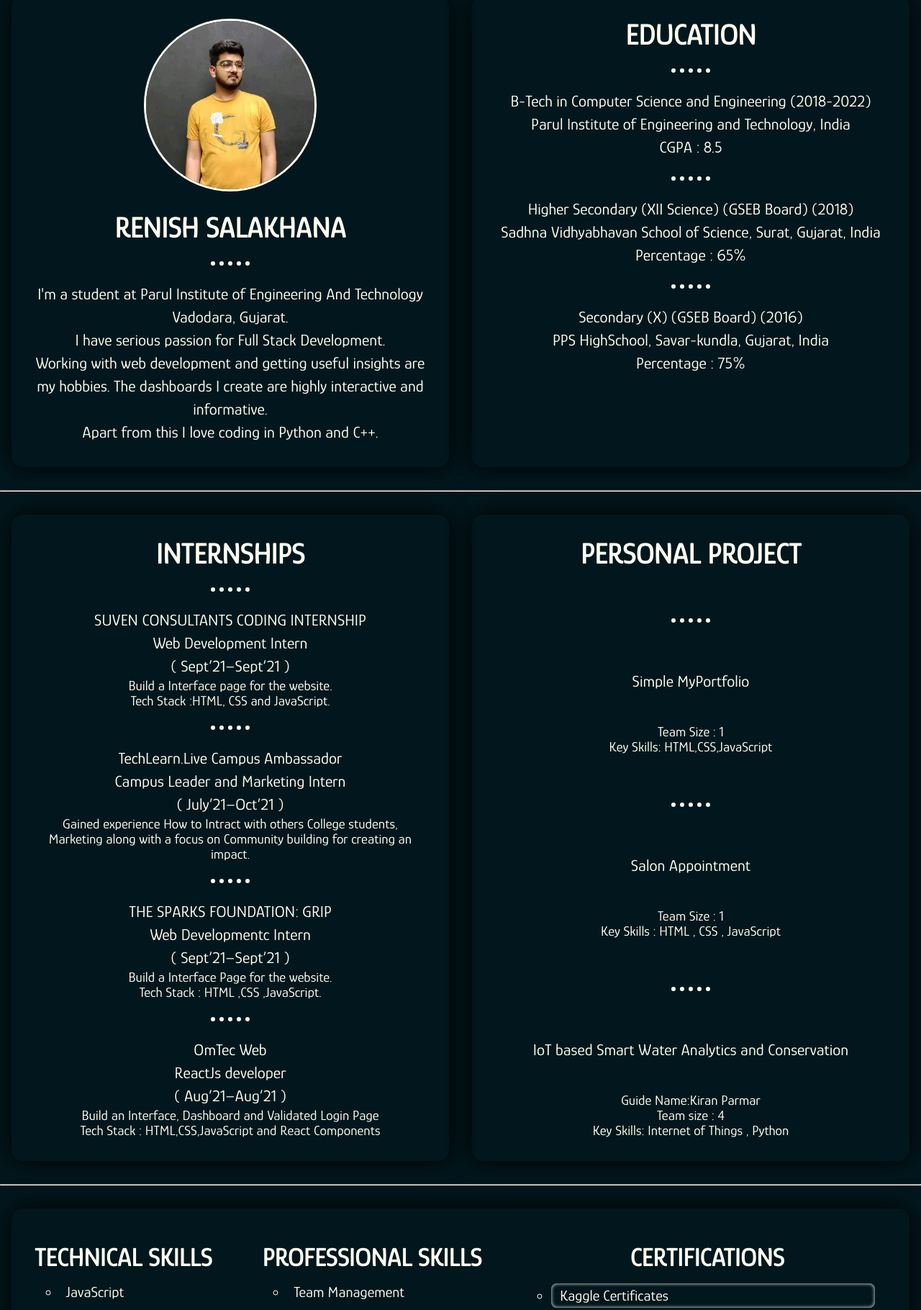
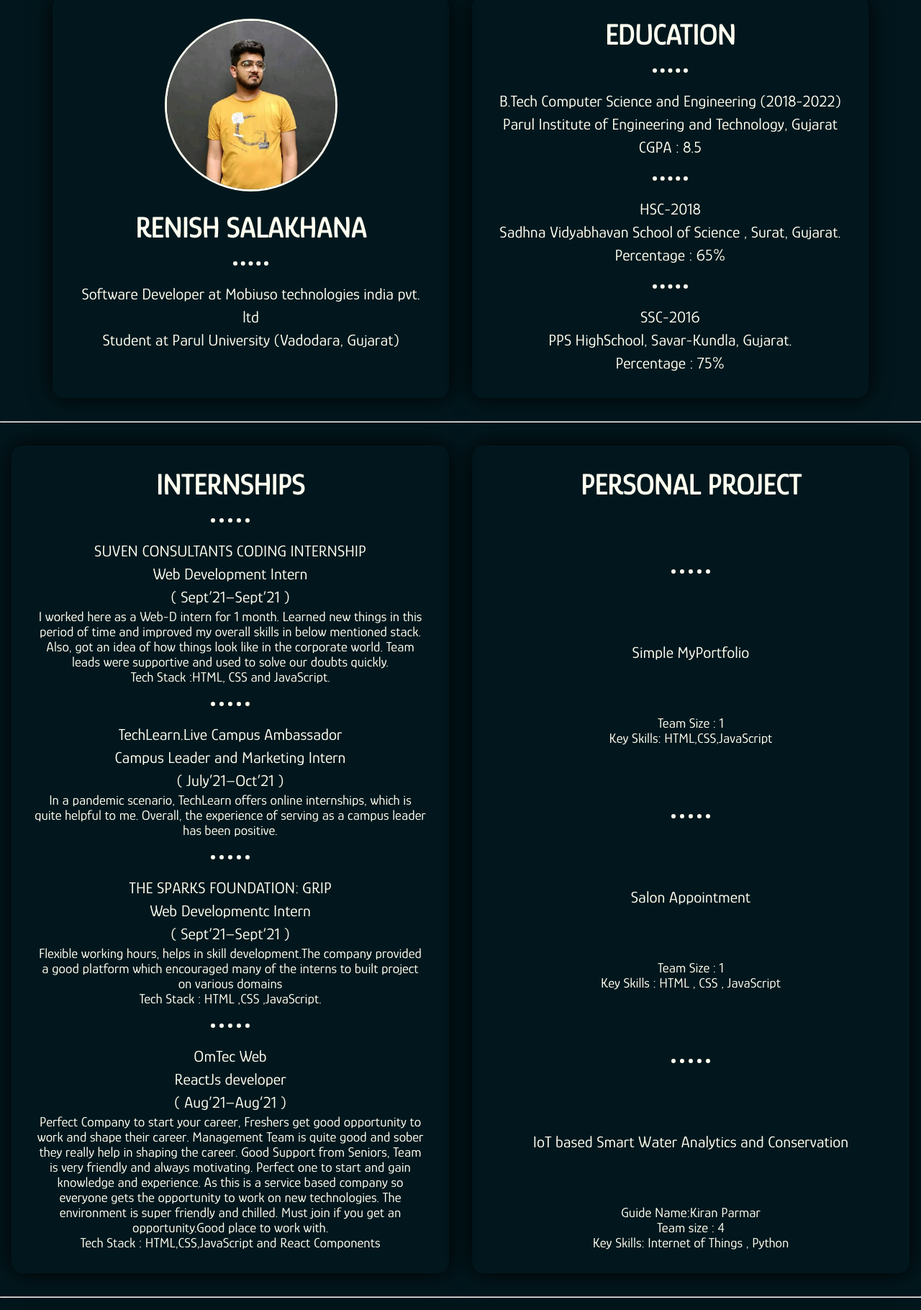
Before and after one commit to RenishSalakhana/My-Portfolio, a plain HTML site: page index.html in a window 1280 px wide. Shown: the part 840-2660 px from the top of the page at 72% size. Drawn offline with Linux system fonts and the light colour scheme.

Commit message:
Update index.html

```diff
--- a/index.html
+++ b/index.html
@@ -35,7 +35,7 @@
         <div class="section home" id="home">
             <div class="home-items">
                 <h1>
-                    Hello!
+                    Hello! , Beautiful people
                 </h1>
                 <h1>
                     I'm RENISH SALAKHANA ,
@@ -54,25 +54,24 @@
                     <img src="./images/RENISH{PROFILE}.jfif" alt="">
                     <h1>RENISH SALAKHANA</h1>
                     <hr class="dots">
-                    <p>I'm a student at Parul Institute of Engineering And Technology Vadodara, Gujarat.</p>
+                    <p>Software Developer at Mobiuso technologies india pvt. ltd</p>
 
-                    <p>I have serious passion for Full Stack Development.</p>
-                    <p>Working with web development and getting useful insights are my hobbies. The dashboards I create are highly interactive and informative.</p>
-                    <p>Apart from this I love coding in Python and C++.</p>
+                    <p>Student at Parul University (Vadodara, Gujarat)</p>
+
                 </div>
                 <div class="education">
                     <span><h1>EDUCATION</h1></span>
                     <hr class="dots">
-                    <p>B-Tech in Computer Science and Engineering (2018-2022)</p>
-                    <p>Parul Institute of Engineering and Technology, India</p>
+                    <p>B.Tech Computer Science and Engineering (2018-2022) </p>
+                    <p>Parul Institute of Engineering and Technology, Gujarat</p>
                     <p>CGPA : 8.5</p>
                     <hr class="dots">
-                    <p>Higher Secondary (XII Science) (GSEB Board) (2018)</p>
-                    <p>Sadhna Vidhyabhavan School of Science, Surat, Gujarat, India</p>
+                    <p>HSC-2018</p>
+                    <p>Sadhna Vidyabhavan School of Science , Surat, Gujarat.</p>
                     <p>Percentage : 65%</p>
                     <hr class="dots">
-                    <p>Secondary (X) (GSEB Board) (2016)</p>
-                    <p>PPS HighSchool, Savar-kundla, Gujarat, India</p>
+                    <p>SSC-2016</p>
+                    <p>PPS HighSchool, Savar-Kundla, Gujarat.</p>
                     <p>Percentage : 75%</p>
                 </div>
             </div>
@@ -87,7 +86,7 @@
                     <p>Web Development Intern</p>
                     <p>( Sept’21–Sept’21 )</p>
                     <ul>
-                        <li>Build a Interface page for the website.</li>
+                        <li>I worked here as a Web-D intern for 1 month. Learned new things in this period of time and improved my overall skills in below mentioned stack. Also, got an idea of how things look like in the corporate world. Team leads were supportive and used to solve our doubts quickly.</li>
                         <li>Tech Stack :HTML, CSS and JavaScript.</li>
                     </ul>
                     <hr class="dots">
@@ -95,14 +94,14 @@
                     <p>Campus Leader and Marketing Intern</p>
                     <p>( July’21–Oct’21 )</p>
                     <ul>
-                        <li>Gained experience How to Intract with others College students, Marketing along with a focus on Community building for creating an impact.</li>
+                        <li>In a pandemic scenario, TechLearn offers online internships, which is quite helpful to me. Overall, the experience of serving as a campus leader has been positive.</li>
                     </ul>
                     <hr class="dots">
                     <p>THE SPARKS FOUNDATION: GRIP</p>
                     <p>Web Developmentc Intern</p>
                     <p>( Sept’21–Sept’21 )</p>
                     <ul>
-                        <li>Build a Interface Page for the website.</li>
+                        <li>Flexible working hours, helps in skill development.The company provided a good platform which encouraged many of the interns to built project on various domains</li>
                         <li>Tech Stack : HTML ,CSS ,JavaScript.</li>
                     </ul>
                     <hr class="dots">
@@ -110,7 +109,12 @@
                     <p>ReactJs developer</p>
                     <p>( Aug’21–Aug’21 )</p>
                     <ul>
-                        <li>Build an Interface, Dashboard and Validated Login Page</li>
+                        <li>Perfect Company to start your career, Freshers get good opportunity to work and shape their career. Management Team is quite good and sober they really help in shaping the career.
+Good Support from Seniors, Team is very friendly and always motivating.
+Perfect one to start and gain knowledge and experience.
+As this is a service based company so everyone gets the opportunity to work on new technologies.
+The environment is super friendly and chilled.
+Must join if you get an opportunity.Good place to work with.</li>
                         <li>Tech Stack : HTML,CSS,JavaScript and React Components</li>
                     </ul>
                 </div>
@@ -172,10 +176,11 @@
                         <h1>PROFESSIONAL SKILLS</h1>
                         <div class="pro-skill">
 
-                            <li>Team Management</li>
+
                             <li>Critical Thinking</li>
 
                             <li>Problem Solving</li>
+
                             <li>Communication</li>
                             <br> <br>
                             <h1>Known Language</h1>
```
